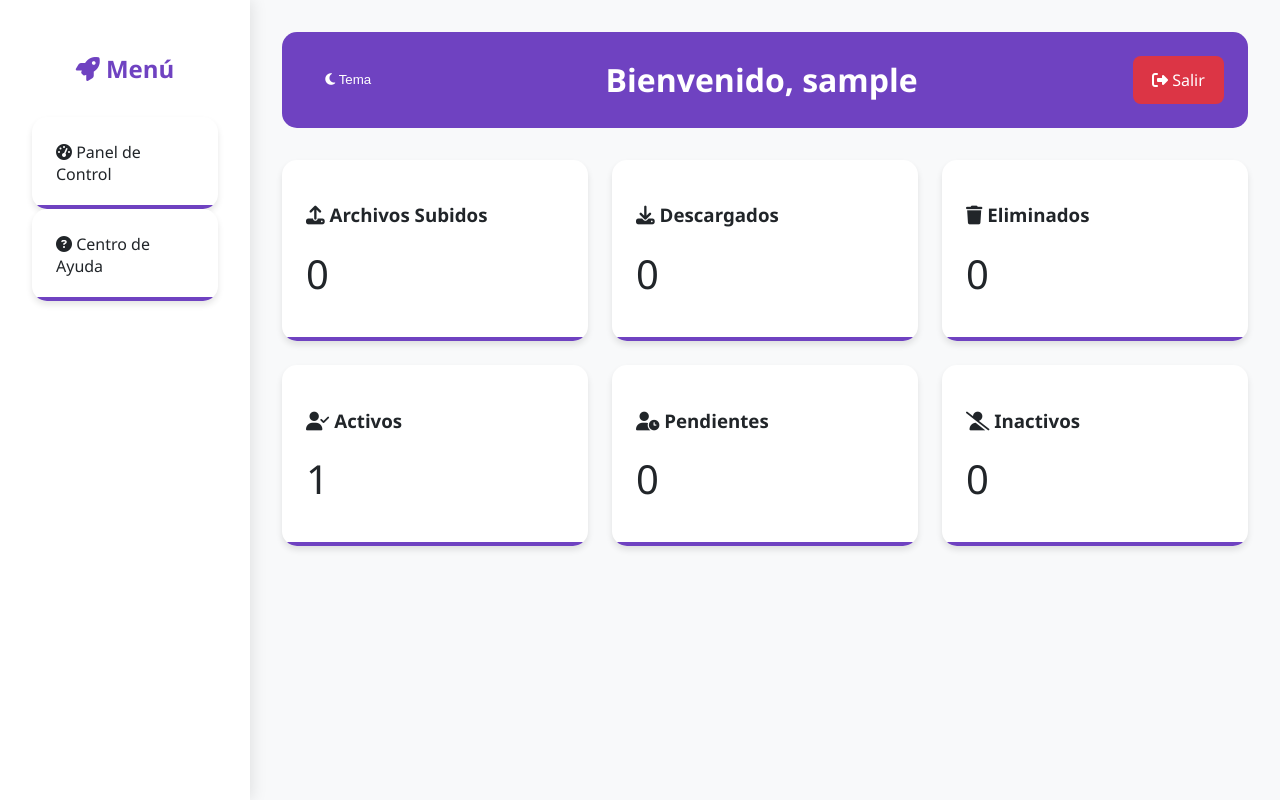
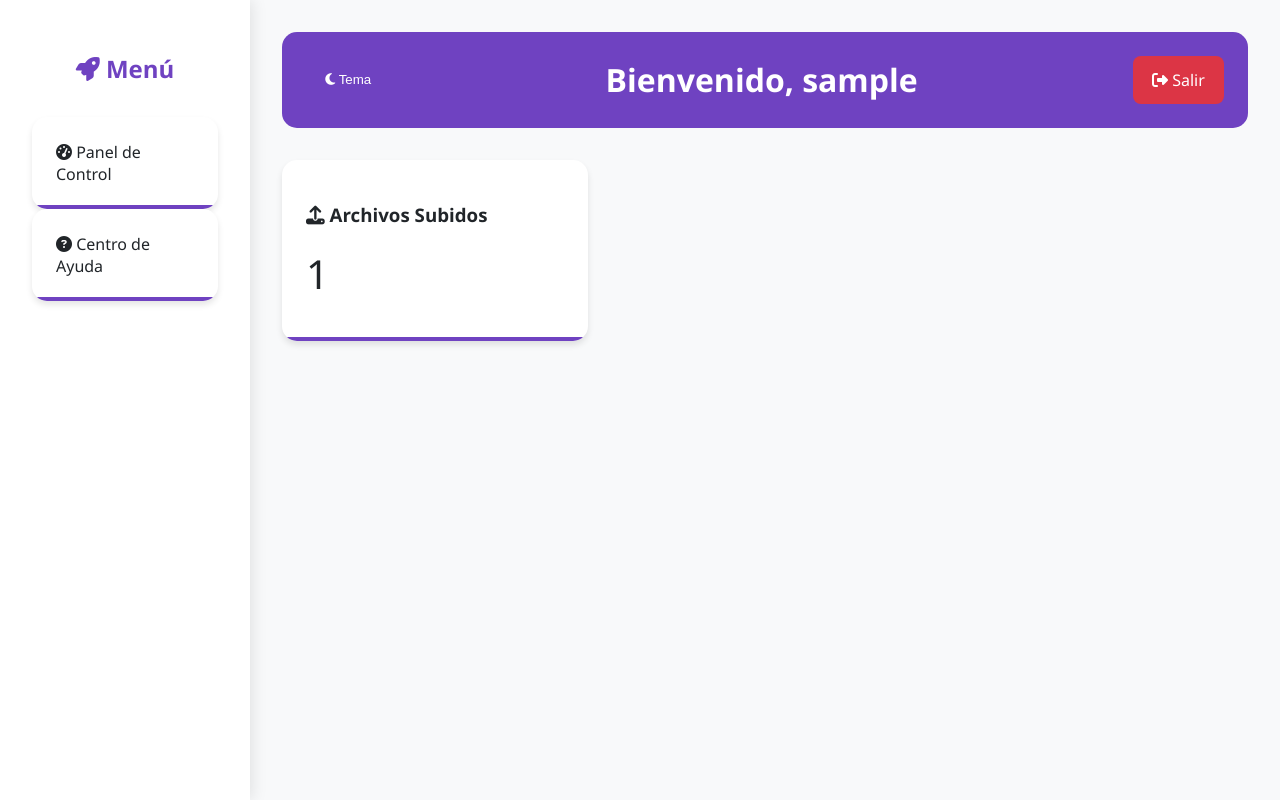
Before and after one commit to RodriOnce/pgroup1-JARR-IB-CM, a PHP site: page /inicio.php in a window 1280 px wide. Run offline with PHP 8.4, Linux system fonts and the light colour scheme; the visitor is signed in with stand-in values (Sample User, id 1); tables that the repository leaves empty or names only in its code hold one stand-in row (values such as "Sample post"); lists and menus that the app fills with data are empty.

Commit message:
Update inicio.php

```diff
--- a/inicio.php
+++ b/inicio.php
@@ -26,7 +26,7 @@ if ($_SERVER['REQUEST_METHOD'] === 'POST' && isset($_POST['login'])) {
 
     if ($usuario && hash('sha256', $input_pass) === $usuario['password']) {
         $_SESSION['username'] = $usuario['nombre'];
-        header("Location: inici.php");
+        header("Location: inicio.php");
         exit();
     } else {
         $error = "Credenciales incorrectas";
@@ -36,21 +36,23 @@ if ($_SERVER['REQUEST_METHOD'] === 'POST' && isset($_POST['login'])) {
 // Cerrar sesión
 if (isset($_GET['logout'])) {
     session_destroy();
-    header("Location: inici.php");
+    header("Location: inicio.php");
     exit();
 }
 
-// Obtener datos
+// Obtener archivos subidos por el usuario actual
+$archivos_subidos = [];
+if (isset($_SESSION['username'])) {
+    $stmt = $conn->prepare("SELECT id, filename, upload_date FROM archivos WHERE scan_user = :username");
+    $stmt->bindParam(':username', $_SESSION['username']);
+    $stmt->execute();
+    $archivos_subidos = $stmt->fetchAll(PDO::FETCH_ASSOC);
+}
+
+// Obtener datos de usuarios
 $usuarios_activos = $conn->query("SELECT * FROM empleados")->fetchAll(PDO::FETCH_ASSOC);
 $usuarios_pendientes = [];
 $usuarios_inactivos = [];
-
-// Datos simulados
-$archivos = [
-    'subidos' => [],
-    'descargados' => [],
-    'eliminados' => []
-];
 ?>
 
 <!DOCTYPE html>
@@ -174,6 +176,31 @@ $archivos = [
             padding: 1rem;
             border-bottom: 1px solid rgba(0,0,0,0.1);
         }
+
+        .btn-download, .btn-delete {
+            padding: 5px 10px;
+            border-radius: 5px;
+            text-decoration: none;
+            color: white;
+            font-size: 0.9rem;
+            margin: 0 5px;
+        }
+
+        .btn-download {
+            background-color: var(--success);
+        }
+
+        .btn-delete {
+            background-color: var(--danger);
+        }
+
+        .btn-download:hover {
+            background-color: #218838;
+        }
+
+        .btn-delete:hover {
+            background-color: #c82333;
+        }
     </style>
 </head>
 <body data-theme="light">
@@ -213,73 +240,41 @@ $archivos = [
                         <!-- Primera Fila -->
                         <div class="stat-card" onclick="toggleDetalles('subidos')">
                             <h3><i class="fas fa-upload"></i> Archivos Subidos</h3>
-                            <p style="font-size: 2.5rem; margin: 1rem 0;"><?= count($archivos['subidos']) ?></p>
+                            <p style="font-size: 2.5rem; margin: 1rem 0;"><?= count($archivos_subidos) ?></p>
                             <div class="detalles-panel" id="subidos">
                                 <table class="tabla-detalles">
                                     <thead>
-                                        <tr><th>ID</th><th>Nombre</th><th>Fecha</th></tr>
+                                        <tr>
+                                            <th>ID</th>
+                                            <th>Nombre</th>
+                                            <th>Fecha</th>
+                                            <th>Acciones</th>
+                                        </tr>
                                     </thead>
                                     <tbody>
-                                        <?php foreach($archivos['subidos'] as $archivo): ?>
-                                        <tr><td colspan="3">No hay archivos subidos</td></tr>
-                                        <?php endforeach; ?>
+                                        <?php if (count($archivos_subidos) > 0): ?>
+                                            <?php foreach($archivos_subidos as $archivo): ?>
+                                                <tr>
+                                                    <td><?= $archivo['id'] ?></td>
+                                                    <td><?= htmlspecialchars($archivo['filename']) ?></td>
+                                                    <td><?= $archivo['upload_date'] ?></td>
+                                                    <td>
+                                                        <a href="download.php?id=<?= $archivo['id'] ?>" class="btn-download">Descargar</a>
+                                                        <a href="eliminar_archivos.php?id=<?= $archivo['id'] ?>" class="btn-delete">Eliminar</a>
+                                                    </td>
+                                                </tr>
+                                            <?php endforeach; ?>
+                                        <?php else: ?>
+                                            <tr>
+                                                <td colspan="4">No hay archivos subidos</td>
+                                            </tr>
+                                        <?php endif; ?>
                                     </tbody>
                                 </table>
                             </div>
                         </div>
 
-                        <div class="stat-card" onclick="toggleDetalles('descargados')">
-                            <h3><i class="fas fa-download"></i> Descargados</h3>
-                            <p style="font-size: 2.5rem; margin: 1rem 0;"><?= count($archivos['descargados']) ?></p>
-                            <div class="detalles-panel" id="descargados">
-                                <!-- Contenido similar -->
-                            </div>
-                        </div>
-
-                        <div class="stat-card" onclick="toggleDetalles('eliminados')">
-                            <h3><i class="fas fa-trash"></i> Eliminados</h3>
-                            <p style="font-size: 2.5rem; margin: 1rem 0;"><?= count($archivos['eliminados']) ?></p>
-                            <div class="detalles-panel" id="eliminados">
-                                <!-- Contenido similar -->
-                            </div>
-                        </div>
-
-                        <!-- Segunda Fila -->
-                        <div class="stat-card" onclick="toggleDetalles('activos')">
-                            <h3><i class="fas fa-user-check"></i> Activos</h3>
-                            <p style="font-size: 2.5rem; margin: 1rem 0;"><?= count($usuarios_activos) ?></p>
-                            <div class="detalles-panel" id="activos">
-                                <table class="tabla-detalles">
-                                    <thead>
-                                        <tr><th>ID</th><th>Nombre</th></tr>
-                                    </thead>
-                                    <tbody>
-                                        <?php foreach($usuarios_activos as $usuario): ?>
-                                        <tr>
-                                            <td><?= $usuario['id'] ?></td>
-                                            <td><?= htmlspecialchars($usuario['nombre']) ?></td>
-                                        </tr>
-                                        <?php endforeach; ?>
-                                    </tbody>
-                                </table>
-                            </div>
-                        </div>
-
-                        <div class="stat-card" onclick="toggleDetalles('pendientes')">
-                            <h3><i class="fas fa-user-clock"></i> Pendientes</h3>
-                            <p style="font-size: 2.5rem; margin: 1rem 0;"><?= count($usuarios_pendientes) ?></p>
-                            <div class="detalles-panel" id="pendientes">
-                                <!-- Contenido similar -->
-                            </div>
-                        </div>
-
-                        <div class="stat-card" onclick="toggleDetalles('inactivos')">
-                            <h3><i class="fas fa-user-slash"></i> Inactivos</h3>
-                            <p style="font-size: 2.5rem; margin: 1rem 0;"><?= count($usuarios_inactivos) ?></p>
-                            <div class="detalles-panel" id="inactivos">
-                                <!-- Contenido similar -->
-                            </div>
-                        </div>
+                        <!-- Otras secciones (descargados, eliminados, etc.) -->
                     </div>
                 </div>
             </div>
```
